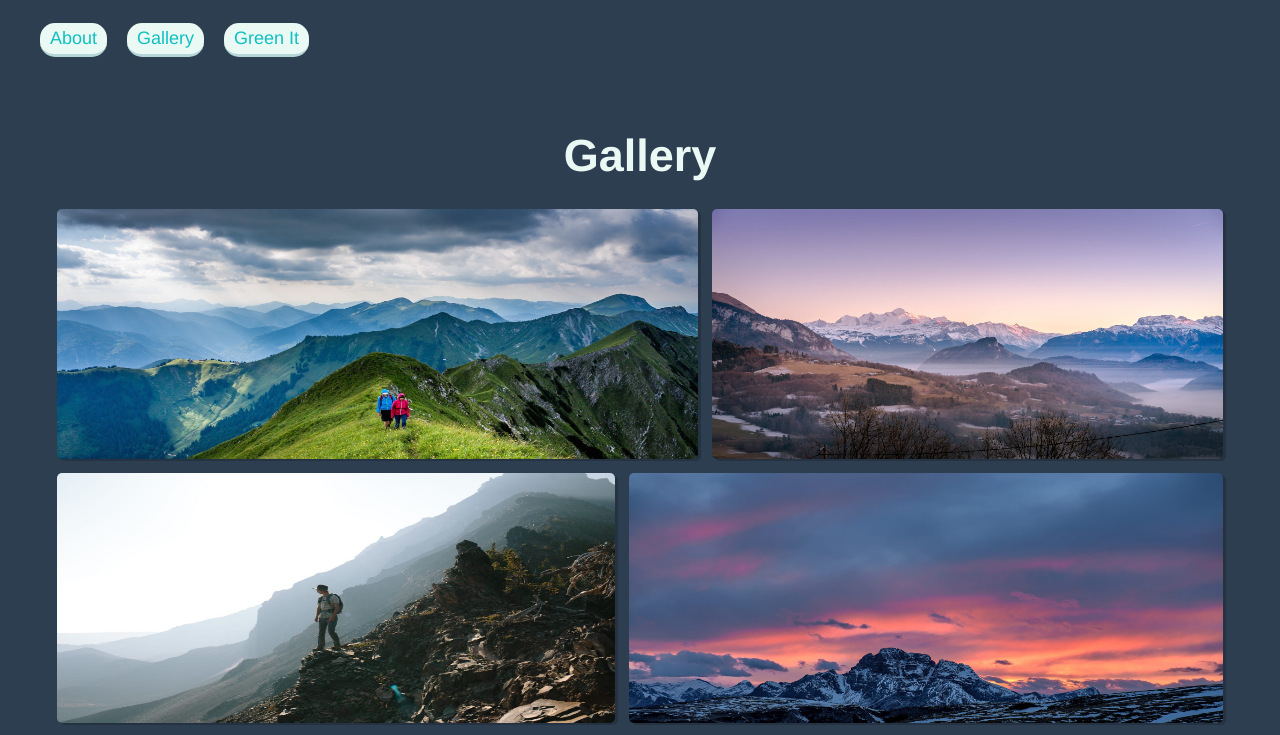
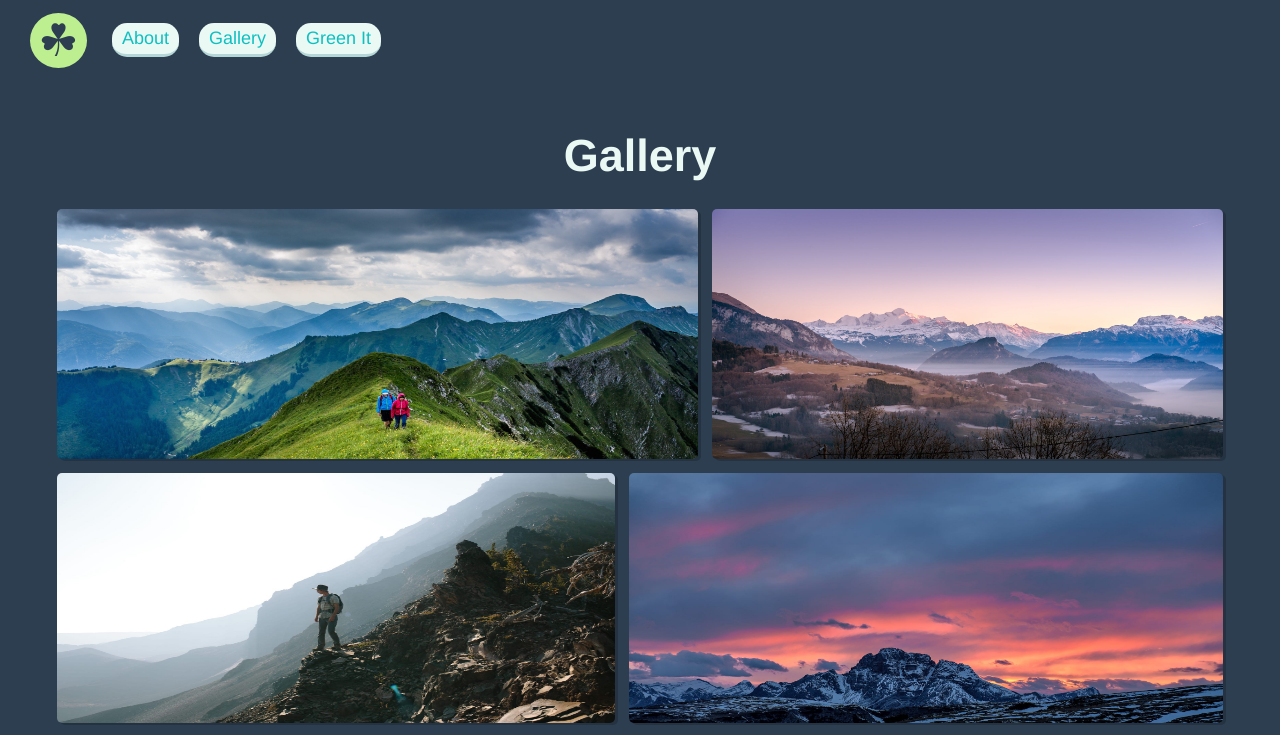
Before and after one commit to Boberte/GreenIt, a Vue app: page /#/Gallery in a window 1280 px wide. Shown: the top 735 px of the page. Built offline with nearby package versions, Linux system fonts and the light colour scheme.

Commit message:
add home button

```diff
--- a/src/components/MainMenu.vue
+++ b/src/components/MainMenu.vue
@@ -1,5 +1,6 @@
 <template>
     <nav>
+        <router-link to="/" class="home-btn">☘</router-link>
         <router-link to="/About" class="nav-link">About</router-link>
         <router-link to="/Gallery" class="nav-link">Gallery</router-link>
         <router-link to="/GreenScreenTool" class="nav-link">Green It</router-link>
@@ -21,6 +22,24 @@ nav {
     padding: 10px 30px;
     flex-basis: 60px;
 
+    .home-btn {
+        text-decoration: none;
+        font-size: 45px;
+        width: 57px;
+        height: 55px;
+        border-radius: 50%;
+        background: #bdef91;
+        color: #2c3e50;
+        display: flex;
+        align-items: center;
+        justify-content: center;
+        margin: 0 15px 0 0;
+
+        &:hover {
+            background: #aaea71;
+        }
+    }
+
     .nav-link {
         text-decoration: none;
         color: rgb(14, 192, 192);
@@ -38,7 +57,6 @@ nav {
         }
 
         &:hover {
-            /* nav a:hover { */
             transform: scale(1.02, 1.02);
             color: rgb(24, 152, 152);
         }
@@ -50,6 +68,7 @@ nav {
         align-items: center;
         flex-basis: 140px;
 
+        .home-btn,
         .nav-link {
             flex-basis: 21px;
             margin: 4px 0;
```
